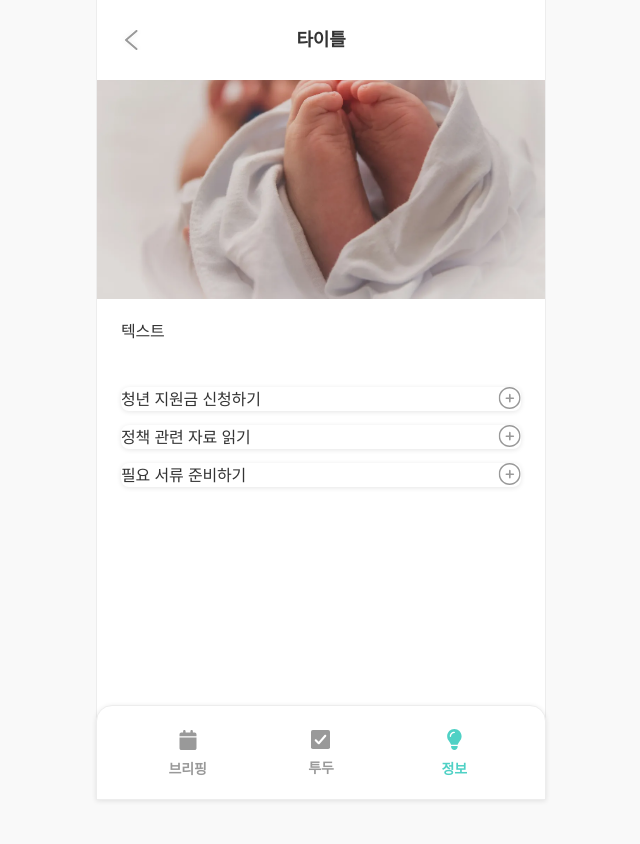
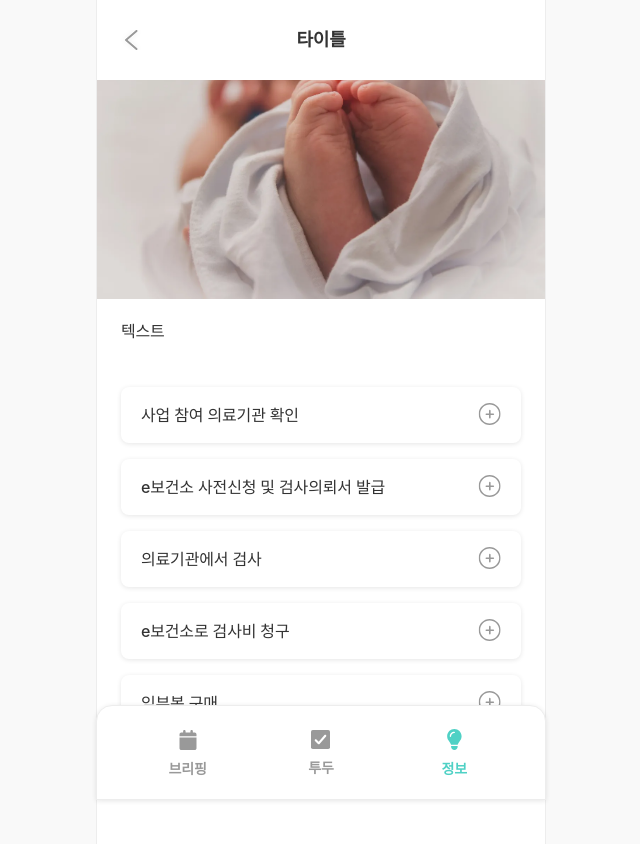
Before and after one commit to WomanTech2025-MoWo/MoWo_FE, a React (Create React App) app: page /infos/knowhows/1 in a window 1280 px wide. Shown: the top 844 px of the page, without its empty margins (319-959 px from the left). Before the commit the page ends 800 px from the top, so only its background shows below. Built offline with nearby package versions, Linux system fonts and the light colour scheme; a web font is replaced by a local one.

Commit message:
♻️[Refactor] 더미 데이터 수정, 스타일 변수 적용, 불필요한 InnerLayout 제거

```diff
--- a/src/pages/infos/components/TodoSuggestions.tsx
+++ b/src/pages/infos/components/TodoSuggestions.tsx
@@ -6,17 +6,19 @@ import ShadowBox from '../../../components/common/ShadowBox';
 import IconPlusCircle from '../../../components/icons/features/infos/IconPlusCircle';
 
 const dummyTodos = [
-  { id: 1, text: '청년 지원금 신청하기' },
-  { id: 2, text: '정책 관련 자료 읽기' },
-  { id: 3, text: '필요 서류 준비하기' },
+  { id: 1, text: '사업 참여 의료기관 확인' },
+  { id: 2, text: 'e보건소 사전신청 및 검사의뢰서 발급' },
+  { id: 3, text: '의료기관에서 검사' },
+  { id: 4, text: 'e보건소로 검사비 청구' },
+  { id: 5, text: '임부복 구매' },
 ];
 
-const TodoSuggestionsWrap = styled.div``;
+const SuggestionsWrap = styled(InnerLayout)``;
 
 const ItemWrapper = styled.ul`
   display: flex;
   flex-direction: column;
-  gap: 14px;
+  gap: var(--size-gap-md);
 `;
 
 const Item = styled.li``;
@@ -25,6 +27,8 @@ const ItemBox = styled(ShadowBox)`
   display: flex;
   align-items: center;
   justify-content: space-between;
+  padding: var(--size-gap-md) var(--size-gap-lg);
+  font-weight: var(--font-weight-medium);
 `;
 
 const AddButton = styled.button``;
@@ -38,8 +42,7 @@ const TodoSuggestions = () => {
   };
 
   return (
-    <TodoSuggestionsWrap>
-      <InnerLayout>
+    <SuggestionsWrap>
       <ItemWrapper>
         {dummyTodos.map((todo) => (
           <Item key={todo.id}>
@@ -52,8 +55,7 @@ const TodoSuggestions = () => {
           </Item>
         ))}
       </ItemWrapper>
-      </InnerLayout>
-    </TodoSuggestionsWrap>
+    </SuggestionsWrap>
   );
 };
 
```
Lines whose indentation alone changed are shown as unchanged.
